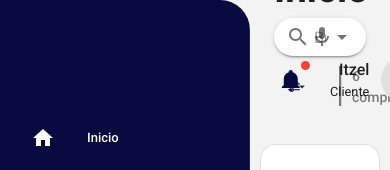
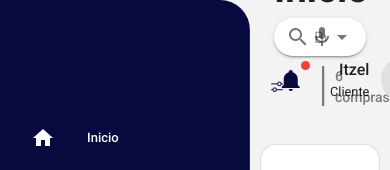
Before and after one commit to itzelHuertaB01/Grupo_Forpa, a Nuxt app: page /user-no/History in a window 390 px wide. Shown: the top 170 px of the page. Built offline with nearby package versions, Linux system fonts and the light colour scheme.

Commit message:
Elimination of white space in the mobile version

```diff
--- a/pages/user-no/History.vue
+++ b/pages/user-no/History.vue
@@ -2,7 +2,7 @@
   <v-app>
     <v-container fluid class="d-flex flex-column" style="padding: 10px; background-color: #F3F3F3;">
       <v-row class="d-flex align-center" style="margin-bottom: 0;">
-        <v-col cols="12" sm="6" class="d-flex align-center" style="margin-left: 17px;">
+        <v-col cols="12" sm="6" class="d-flex align-center">
           <div class="select-container">
             <i class="mdi mdi-tune-variant custom-icon"></i>
             <select v-model="selectedFilter" class="custom-select">
--- a/pages/user-pre/History.vue
+++ b/pages/user-pre/History.vue
@@ -2,7 +2,7 @@
   <v-app>
     <v-container fluid class="d-flex flex-column" style="padding: 10px; background-color: #F3F3F3;">
       <v-row class="d-flex align-center" style="margin-bottom: 0;">
-        <v-col cols="12" sm="6" class="d-flex align-center" style="margin-left: 17px;">
+        <v-col cols="12" sm="6" class="d-flex align-center">
           <div class="select-container">
             <i class="mdi mdi-tune-variant custom-icon"></i>
             <select v-model="selectedFilter" class="custom-select">
```
